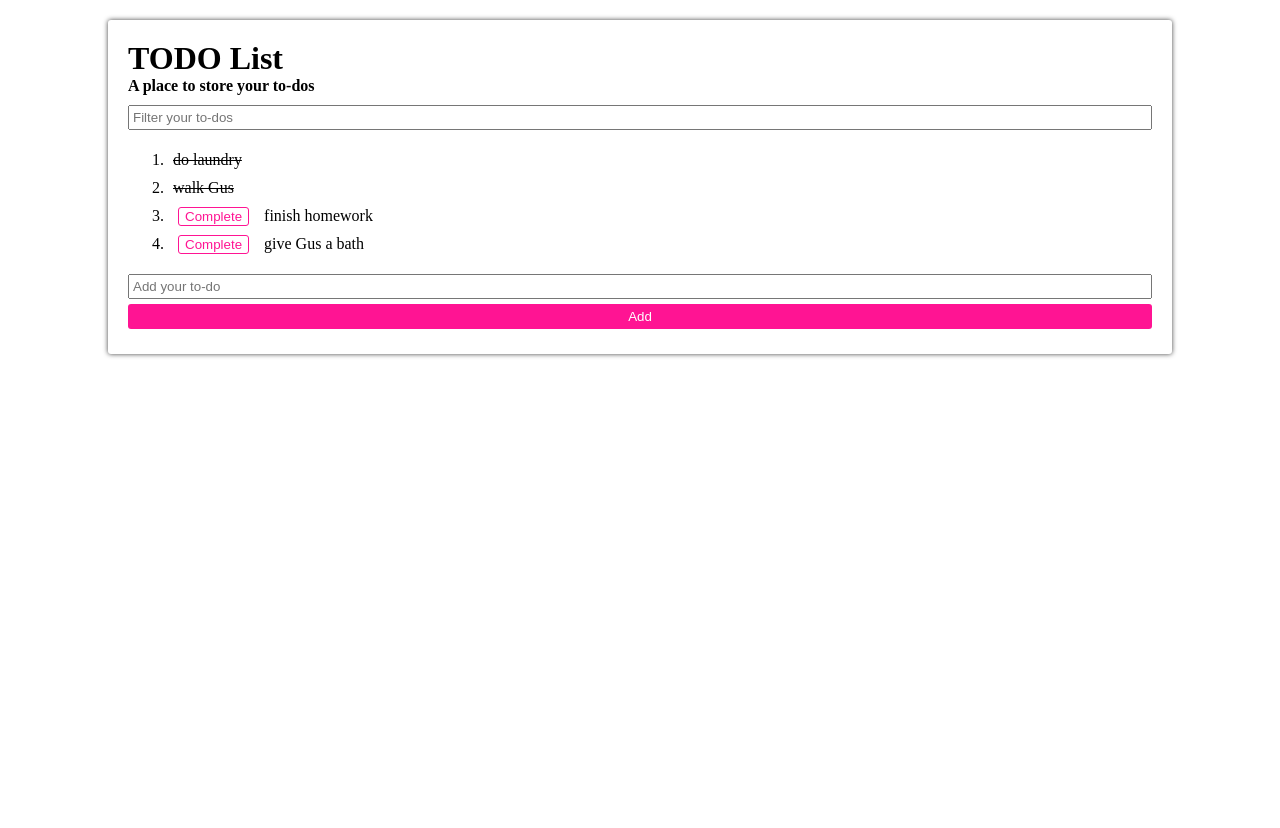
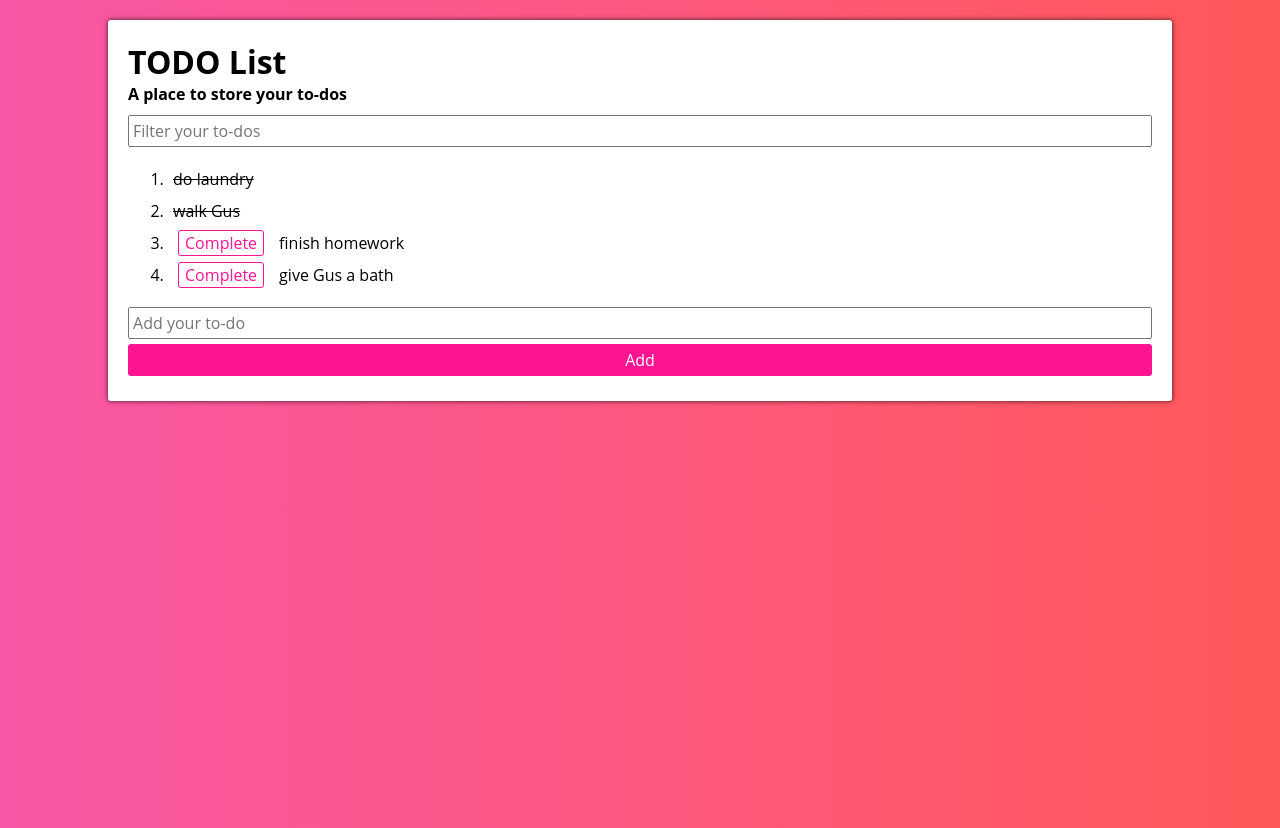
Before and after one commit to MeganCarnaghi/MeganCarnaghi-ANGULAR-LAB-1-PART-1_TODO-LIST, an Angular app in the folder todo-list/: page / in a window 1280 px wide. Before the commit the page ends 800 px from the top, so only its background shows below. Built offline with nearby package versions, Linux system fonts and the light colour scheme.

Commit message:
Update styles.css

```diff
--- a/todo-list/src/styles.css
+++ b/todo-list/src/styles.css
@@ -1 +1,11 @@
-/* You can add global styles to this file, and also import other style files */
+body {
+  height: 100vh;
+  font-family: "Open Sans", sans-serif;
+  background: linear-gradient(to right, #f857a6, #ff5858);
+}
+
+input,
+button {
+  font-family: "Open Sans", sans-serif;
+  font-size: 16px;
+}
```
